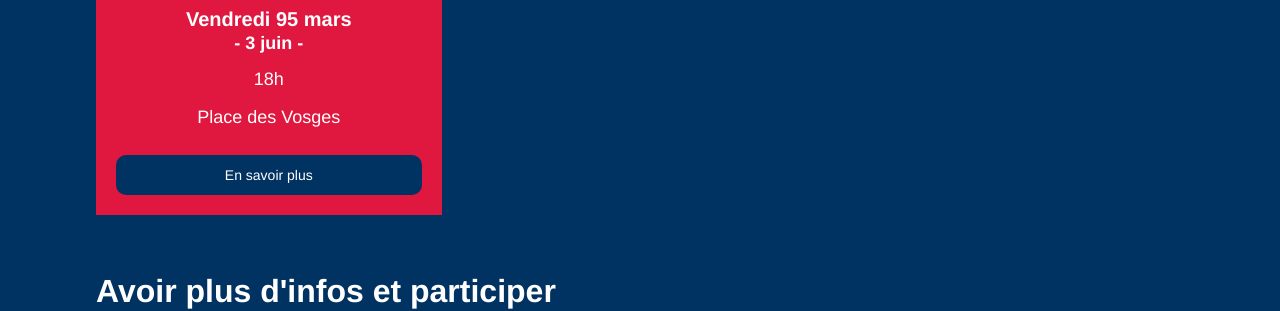
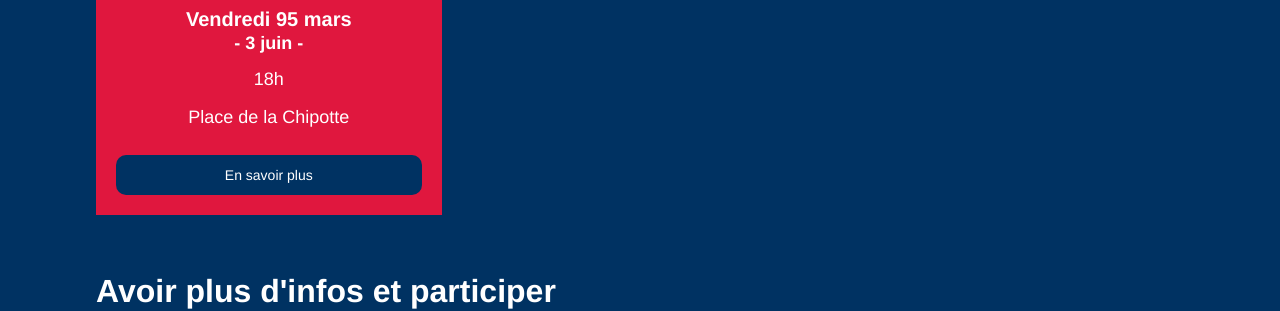
Before and after one commit to clairezed/nuit-debout-epinal, a Jekyll site: the page built from index.html, in a window 1280 px wide. Shown: the part 540-851 px from the top of the page. Built offline with Jekyll 4.4.1, drawn with Linux system fonts in a browser that asks for light colours.

Commit message:
maj lieu

```diff
--- a/_data/agenda.yml
+++ b/_data/agenda.yml
@@ -88,5 +88,5 @@
   date: 2016-06-03 23:59:59 +0200
   hour: 18h
   theme: Démocratie
-  location: Place des Vosges
+  location: Place de la Chipotte
   wiki_link: "https://wiki.nuitdebout.fr/wiki/Villes/Épinal/95mars"
```
